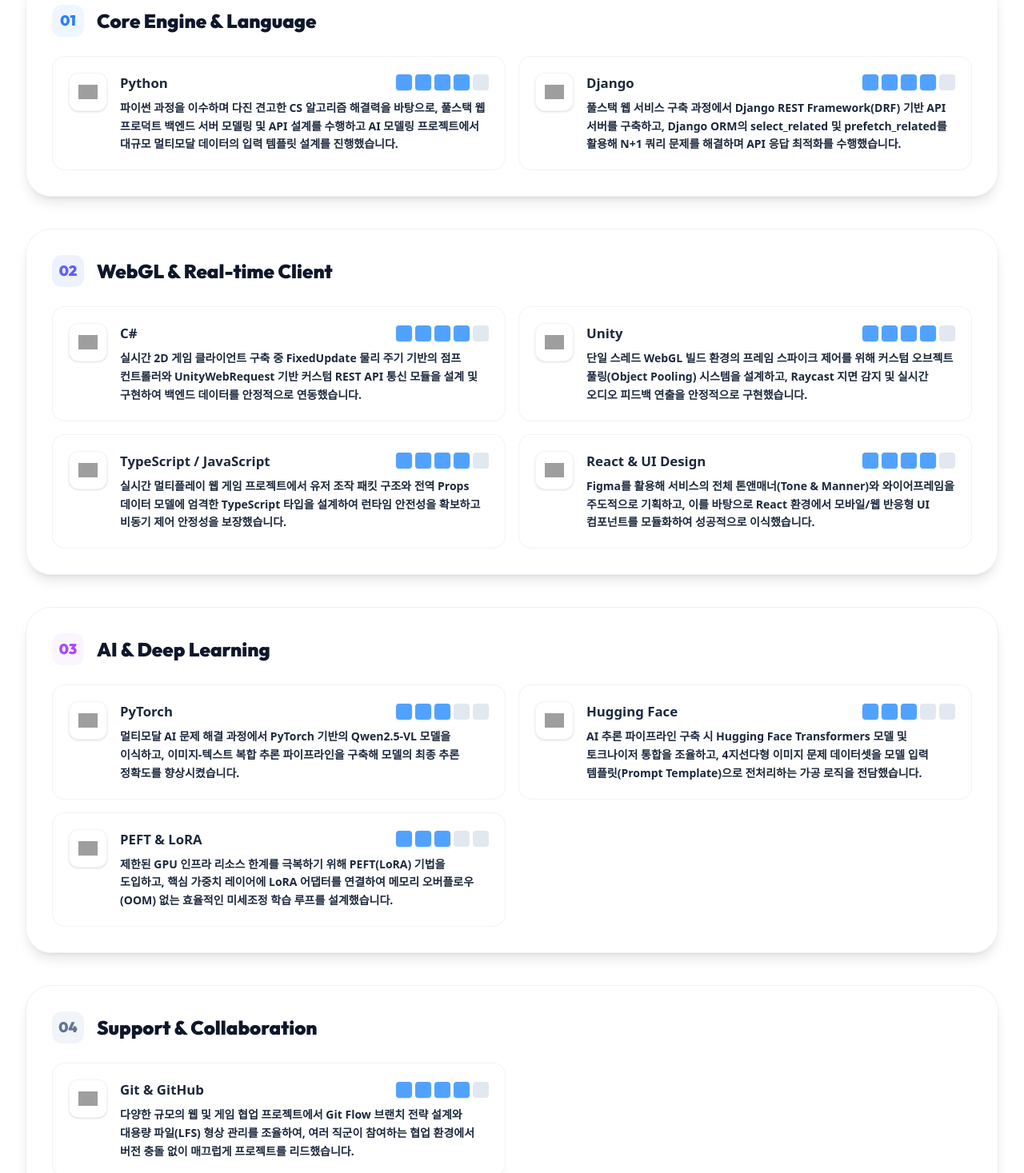
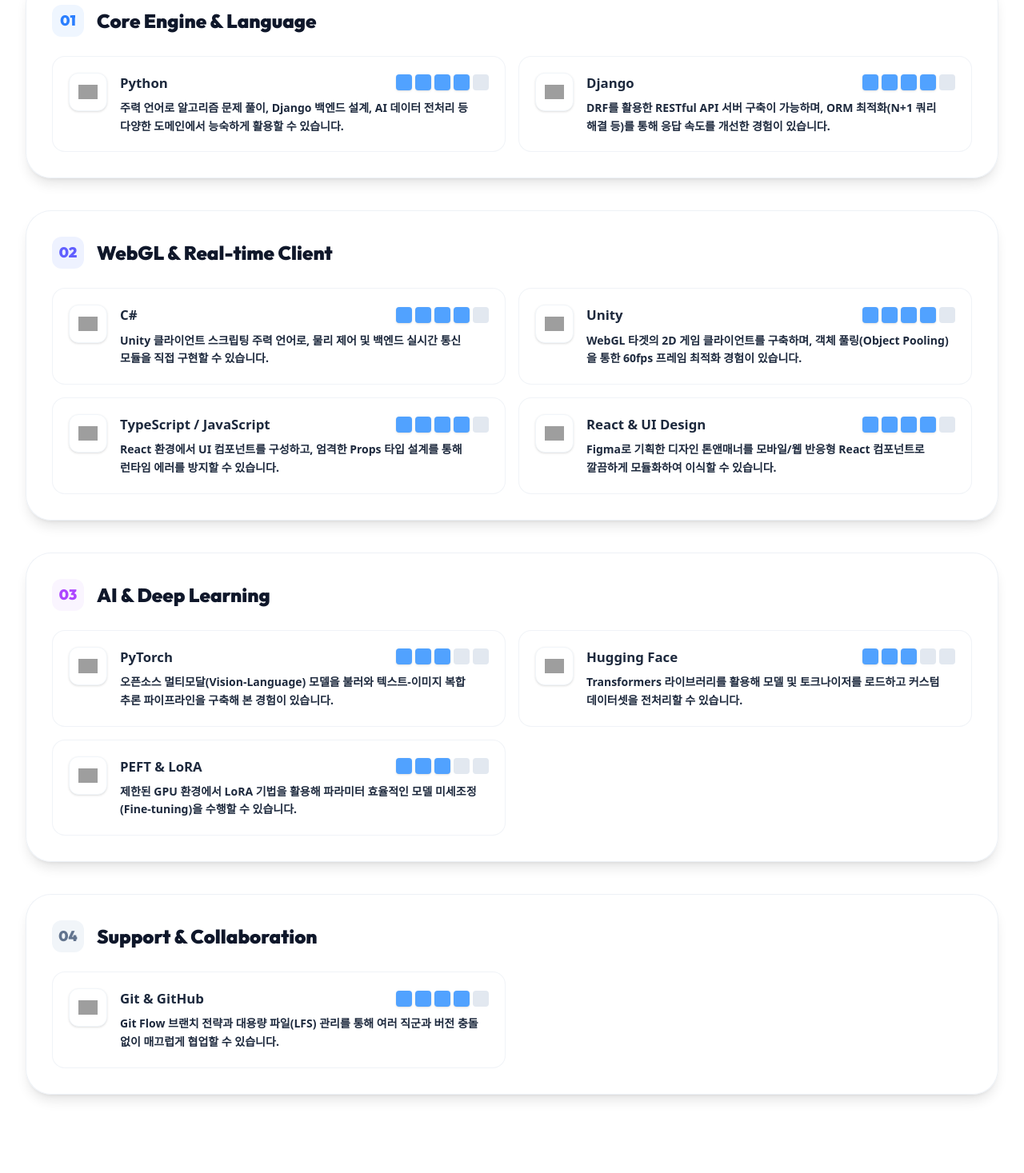
Before and after one commit to kkaemong/kkaemong, a Next.js app: page / in a window 1280 px wide. Shown: the part 2403-3870 px from the top of the page at 80% size. Built offline with nearby package versions, Linux system fonts and the light colour scheme; grey boxes are pictures that could not be loaded.

Commit message:
refactor: shorten skill descriptions for better readability

```diff
--- a/src/data/portfolio.ts
+++ b/src/data/portfolio.ts
@@ -57,13 +57,13 @@
         name: "Python",
         level: 85,
         icon: "python",
-        description: "파이썬 과정을 이수하며 다진 견고한 CS 알고리즘 해결력을 바탕으로, 풀스택 웹 프로덕트 백엔드 서버 모델링 및 API 설계를 수행하고 AI 모델링 프로젝트에서 대규모 멀티모달 데이터의 입력 템플릿 설계를 진행했습니다."
+        description: "주력 언어로 알고리즘 문제 풀이, Django 백엔드 설계, AI 데이터 전처리 등 다양한 도메인에서 능숙하게 활용할 수 있습니다."
       },
       {
         name: "Django",
         level: 80,
         icon: "django",
-        description: "풀스택 웹 서비스 구축 과정에서 Django REST Framework(DRF) 기반 API 서버를 구축하고, Django ORM의 select_related 및 prefetch_related를 활용해 N+1 쿼리 문제를 해결하며 API 응답 최적화를 수행했습니다."
+        description: "DRF를 활용한 RESTful API 서버 구축이 가능하며, ORM 최적화(N+1 쿼리 해결 등)를 통해 응답 속도를 개선한 경험이 있습니다."
       }
     ],
     webgl: [
@@ -71,25 +71,25 @@
         name: "C#",
         level: 80,
         icon: "csharp",
-        description: "실시간 2D 게임 클라이언트 구축 중 FixedUpdate 물리 주기 기반의 점프 컨트롤러와 UnityWebRequest 기반 커스텀 REST API 통신 모듈을 설계 및 구현하여 백엔드 데이터를 안정적으로 연동했습니다."
+        description: "Unity 클라이언트 스크립팅 주력 언어로, 물리 제어 및 백엔드 실시간 통신 모듈을 직접 구현할 수 있습니다."
       },
       {
         name: "Unity",
         level: 80,
         icon: "unity",
-        description: "단일 스레드 WebGL 빌드 환경의 프레임 스파이크 제어를 위해 커스텀 오브젝트 풀링(Object Pooling) 시스템을 설계하고, Raycast 지면 감지 및 실시간 오디오 피드백 연출을 안정적으로 구현했습니다."
+        description: "WebGL 타겟의 2D 게임 클라이언트를 구축하며, 객체 풀링(Object Pooling)을 통한 60fps 프레임 최적화 경험이 있습니다."
       },
       {
         name: "TypeScript / JavaScript",
         level: 70,
         icon: "typescript",
-        description: "실시간 멀티플레이 웹 게임 프로젝트에서 유저 조작 패킷 구조와 전역 Props 데이터 모델에 엄격한 TypeScript 타입을 설계하여 런타임 안전성을 확보하고 비동기 제어 안정성을 보장했습니다."
+        description: "React 환경에서 UI 컴포넌트를 구성하고, 엄격한 Props 타입 설계를 통해 런타임 에러를 방지할 수 있습니다."
       },
       {
         name: "React & UI Design",
         level: 70,
         icon: "react",
-        description: "Figma를 활용해 서비스의 전체 톤앤매너(Tone & Manner)와 와이어프레임을 주도적으로 기획하고, 이를 바탕으로 React 환경에서 모바일/웹 반응형 UI 컴포넌트를 모듈화하여 성공적으로 이식했습니다."
+        description: "Figma로 기획한 디자인 톤앤매너를 모바일/웹 반응형 React 컴포넌트로 깔끔하게 모듈화하여 이식할 수 있습니다."
       }
     ],
     ai: [
@@ -97,19 +97,19 @@
         name: "PyTorch",
         level: 60,
         icon: "pytorch",
-        description: "멀티모달 AI 문제 해결 과정에서 PyTorch 기반의 Qwen2.5-VL 모델을 이식하고, 이미지-텍스트 복합 추론 파이프라인을 구축해 모델의 최종 추론 정확도를 향상시켰습니다."
+        description: "오픈소스 멀티모달(Vision-Language) 모델을 불러와 텍스트-이미지 복합 추론 파이프라인을 구축해 본 경험이 있습니다."
       },
       {
         name: "Hugging Face",
         level: 60,
         icon: "huggingface",
-        description: "AI 추론 파이프라인 구축 시 Hugging Face Transformers 모델 및 토크나이저 통합을 조율하고, 4지선다형 이미지 문제 데이터셋을 모델 입력 템플릿(Prompt Template)으로 전처리하는 가공 로직을 전담했습니다."
+        description: "Transformers 라이브러리를 활용해 모델 및 토크나이저를 로드하고 커스텀 데이터셋을 전처리할 수 있습니다."
       },
       {
         name: "PEFT & LoRA",
         level: 55,
         icon: "pytorch",
-        description: "제한된 GPU 인프라 리소스 한계를 극복하기 위해 PEFT(LoRA) 기법을 도입하고, 핵심 가중치 레이어에 LoRA 어댑터를 연결하여 메모리 오버플로우(OOM) 없는 효율적인 미세조정 학습 루프를 설계했습니다."
+        description: "제한된 GPU 환경에서 LoRA 기법을 활용해 파라미터 효율적인 모델 미세조정(Fine-tuning)을 수행할 수 있습니다."
       }
     ],
     support: [
@@ -117,7 +117,7 @@
         name: "Git & GitHub",
         level: 75,
         icon: "github",
-        description: "다양한 규모의 웹 및 게임 협업 프로젝트에서 Git Flow 브랜치 전략 설계와 대용량 파일(LFS) 형상 관리를 조율하여, 여러 직군이 참여하는 협업 환경에서 버전 충돌 없이 매끄럽게 프로젝트를 리드했습니다."
+        description: "Git Flow 브랜치 전략과 대용량 파일(LFS) 관리를 통해 여러 직군과 버전 충돌 없이 매끄럽게 협업할 수 있습니다."
       }
     ]
   },
```
